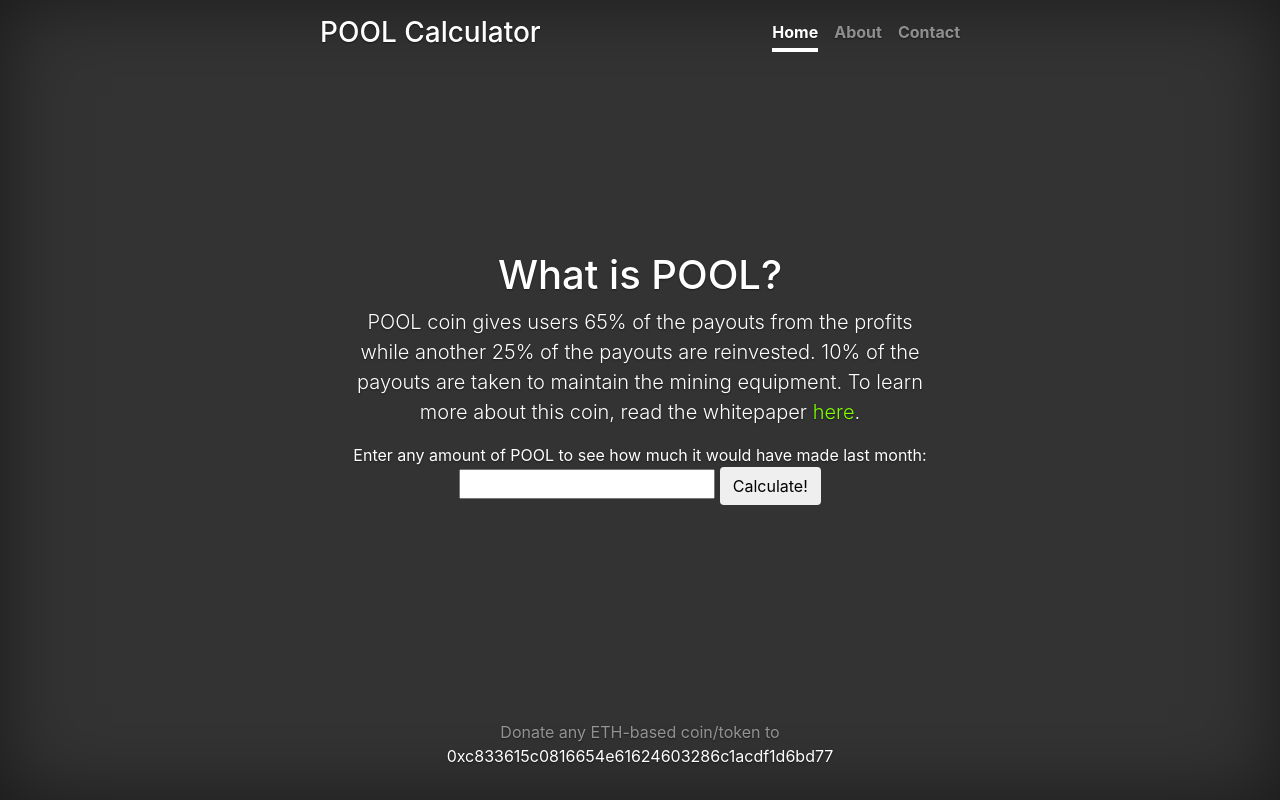
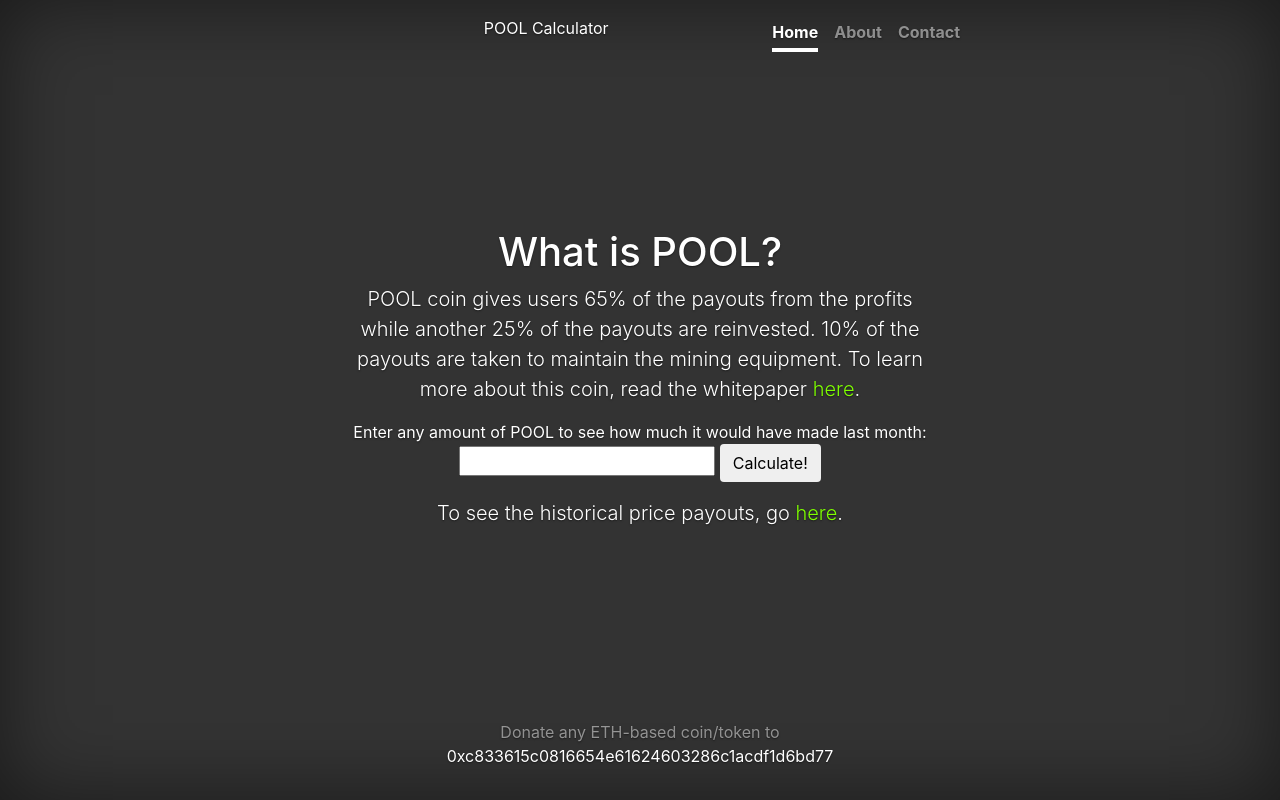
Before and after one commit to kevinbird15/POOLCalc, a Django app: page / in a window 1280 px wide. Run offline with Django 3.2, Linux system fonts and the light colour scheme; some libraries are stand-ins or nearby versions.

Commit message:
adding some historical and fixing some formatting

```diff
--- a/templates/about.html
+++ b/templates/about.html
@@ -1,4 +1,5 @@
 {% extends 'base.html' %}
+{% load staticfiles %}
 
 {% block content %}
     <script type="text/javascript">
@@ -11,6 +12,7 @@
     <p class="lead">
         POOL Calculator is meant to get more people interested in POOL and to become a resource to send people with questions.
     </p>
+    <img class="masthead-brand"><img src="{% static 'images/posminingco.png' %}" width="192px" height="192px"></img>
     <p class="lead">
         POOL is currently listed on <a href="https://idex.market/eth/pool" style="color: chartreuse">idex</a> and <a href="https://etherdelta.com/#POOL-ETH" style="color: chartreuse">EtherDelta</a>.
     </p>
--- a/templates/base.html
+++ b/templates/base.html
@@ -19,19 +19,29 @@
         <link rel="stylesheet" href="https://maxcdn.bootstrapcdn.com/bootstrap/4.0.0/css/bootstrap.min.css" integrity="sha384-Gn5384xqQ1aoWXA+058RXPxPg6fy4IWvTNh0E263XmFcJlSAwiGgFAW/dAiS6JXm" crossorigin="anonymous">
         <script src="https://ajax.googleapis.com/ajax/libs/jquery/3.3.1/jquery.min.js"></script>
         <link rel="stylesheet" href="{% static 'css/cover.css' %}">
+        <link rel="apple-touch-icon" sizes="180x180" href="{% static 'images/apple-touch-icon.png' %}">
+        <link rel="icon" type="image/png" sizes="32x32" href="{% static 'images/favicon-32x32.png' %}">
+        <link rel="icon" type="image/png" sizes="16x16" href="{% static 'images/favicon-16x16.png' %}">
+        <link rel="manifest" href="{% static 'images/site.webmanifest' %}">
+        <link rel="mask-icon" href="{% static 'images/safari-pinned-tab.svg' %}" color="#5bbad5">
+        <link rel="shortcut icon" href="{% static 'images/favicon.ico' %}">
+        <meta name="msapplication-TileColor" content="#da532c">
+        <meta name="msapplication-config" content="{% static 'images/browserconfig.xml' %}">
+        <meta name="theme-color" content="#ffffff">
     </head>
 
     <body class="text-center">
         <div class="cover-container d-flex h-100 p-3 mx-auto flex-column">
             <header class="masthead mb-auto">
                 <div class="inner">
-                    <h3 class="masthead-brand">POOL Calculator</h3>
+                    <a href="/">POOL Calculator</h3></a>
                     <nav class="nav nav-masthead justify-content-center">
                         <a id="home-link" class="nav-link" href="/">Home</a>
                         <a id="about-link" class="nav-link" href="/about">About</a>
                         <a id="contact-link" class="nav-link" href="/contact">Contact</a>
                     </nav>
                 </div>
+
             </header>
 
             <main role="main" class="inner cover">
--- a/templates/calculator_results.html
+++ b/templates/calculator_results.html
@@ -1,4 +1,5 @@
 {% extends 'base.html' %}
+{% load staticfiles %}
 
 {% block content %}
     <h1>
@@ -7,4 +8,5 @@
     <p>
         On {{ payout_date.date }} you would have made {{ payout_amount|floatformat:8 }} eth per POOL
     </p>
+    <img class="masthead-brand"><img src="{% static 'images/posminingco.png' %}" width="192px" height="192px"></img>
 {% endblock %}
--- a/templates/home.html
+++ b/templates/home.html
@@ -1,4 +1,5 @@
 {% extends 'base.html' %}
+{% load staticfiles %}
 
 {% block content %}
     <script>
@@ -6,7 +7,9 @@
         $( "#about-link" ).removeClass( "active" );
         $( "#contact-link" ).removeClass( "active" );
     </script>
+
     <h1 class="cover-heading">What is POOL?</h1>
+
     <p class="lead">
         POOL coin gives users 65% of the payouts from the profits while another 25% of the payouts are reinvested.  10% of the payouts are taken to maintain the mining equipment.  To learn more about this coin, read the whitepaper <a href="http://stakepool.co/POOLTokenLaunch.pdf" style="color: chartreuse" target="_blank">here</a>.
     </p>
@@ -16,4 +19,7 @@
         <button type="submit" class="save btn btn-default">Calculate!</button>
     </form>
     </p>
+    <p class="lead">
+        To see the historical price payouts, go <a href="historical" style="color:chartreuse;">here</a>.
+    </p>
 {% endblock %}
```
Also changed, not shown: calculator/static/images/browserconfig.xml (added, +9 -0 lines), calculator/static/images/android-chrome-192x192.png (added), calculator/static/images/android-chrome-384x384.png (added), calculator/static/images/apple-touch-icon.png (added), calculator/static/images/favicon-16x16.png (added), calculator/static/images/favicon-32x32.png (added), calculator/static/images/favicon.ico (added), calculator/static/images/mstile-150x150.png (added), calculator/static/images/posminingco.png (added), calculator/static/images/safari-pinned-tab.svg (added), calculator/static/images/site.webmanifest (added).
